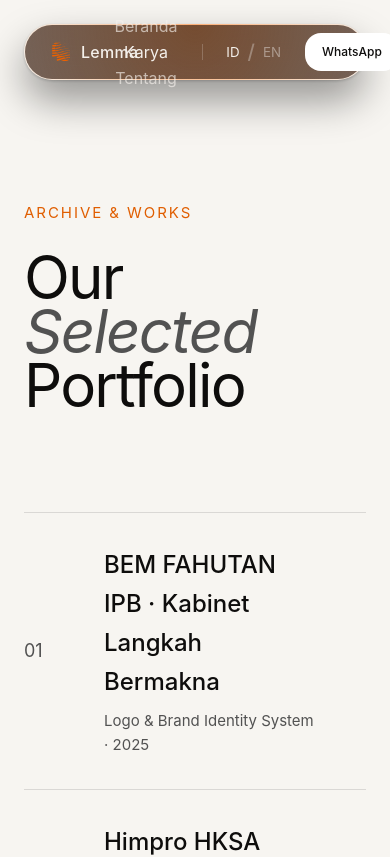
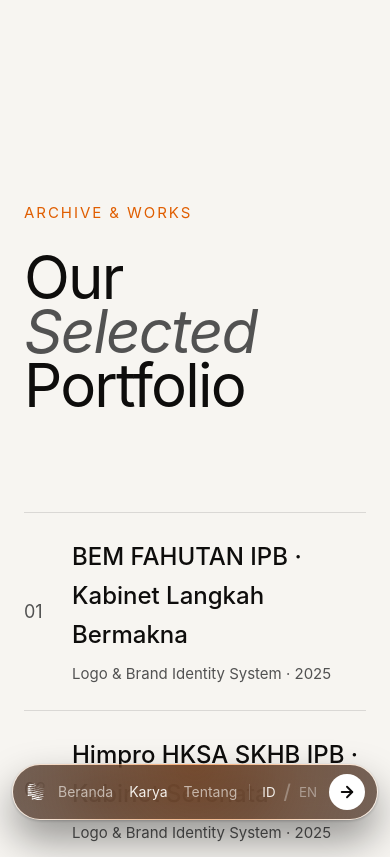
Before and after one commit to DilemmaMakna/lemma-portfolio, a Next.js app: page /karya in a window 390 px wide. Shown: the top 857 px of the page. Built offline with nearby package versions, Linux system fonts and the light colour scheme; a web font is replaced by a local one.

Commit message:
Build: Add RESPONSITIVITY on mobile and tablet devices

```diff
--- a/app/globals.css
+++ b/app/globals.css
@@ -329,4 +329,19 @@
   .hero-display {
     font-size: clamp(60px, 16vw, 120px) !important;
   }
+
+  /* Responsive utility classes overriding inline styles */
+  .md-grid-1 {
+    grid-template-columns: 1fr !important;
+  }
+  .md-flex-col {
+    flex-direction: column !important;
+  }
+  .md-karya-list {
+    grid-template-columns: 48px 1fr !important;
+    padding-block: 24px !important;
+  }
+  .md-karya-arrow {
+    display: none !important; /* Hide arrow on small screens to save space */
+  }
 }
--- a/app/karya/[slug]/page.tsx
+++ b/app/karya/[slug]/page.tsx
@@ -139,7 +139,7 @@
           )}
 
           {/* MAIN IMAGE SPREAD (Asymmetrical Parallax Grid) */}
-          <div style={{ display: "grid", gridTemplateColumns: "1fr 1fr", gap: "clamp(24px, 4vw, 48px)", marginBottom: 160, alignItems: "start" }}>
+          <div className="md-grid-1" style={{ display: "grid", gridTemplateColumns: "1fr 1fr", gap: "clamp(24px, 4vw, 48px)", marginBottom: 160, alignItems: "start" }}>
             {Array.from({ length: story.imageCount }).map((_, idx) => (
               <div
                 key={idx}
@@ -163,7 +163,7 @@
           {/* CONTENT SECTIONS WITH PINNING */}
           <div style={{ display: "flex", flexDirection: "column", gap: 120 }}>
             {story.sections.map((sec, idx) => (
-              <div key={idx} className="content-section" style={{ display: "grid", gridTemplateColumns: "1fr 2fr", gap: 64, position: "relative" }}>
+              <div key={idx} className="content-section md-grid-1" style={{ display: "grid", gridTemplateColumns: "1fr 2fr", gap: 64, position: "relative" }}>
 
                 {/* Left Column - Pinned Title */}
                 <div className="section-title-col" style={{ alignSelf: "start" }}>
--- a/app/karya/page.tsx
+++ b/app/karya/page.tsx
@@ -64,7 +64,7 @@
             <Link
               href={`/karya/${story.slug}`}
               key={story.id}
-              className="karya-list-item group"
+              className="karya-list-item group md-karya-list"
               style={{
                 textDecoration: "none",
                 color: "inherit",
@@ -112,7 +112,7 @@
                 </div>
               </div>
 
-              <div style={{ position: "relative", zIndex: 1, display: "flex", alignItems: "center", gap: 16 }}>
+              <div className="md-karya-arrow" style={{ position: "relative", zIndex: 1, display: "flex", alignItems: "center", gap: 16 }}>
                 <div style={{
                   width: 48, height: 48, borderRadius: "50%", background: "var(--neutral-ink)", color: "var(--text-on-dark)",
                   display: "flex", alignItems: "center", justifyContent: "center",
--- a/components/navigation/Footer.tsx
+++ b/components/navigation/Footer.tsx
@@ -32,7 +32,7 @@
       {/* CTA block */}
       <div style={{ paddingInline: "var(--gutter)", paddingTop: 100, paddingBottom: 60 }}>
         <div style={{ maxWidth: "var(--container-inner)", marginInline: "auto" }}>
-          <div style={{ display: "grid", gridTemplateColumns: "1fr 1fr", gap: 60, alignItems: "center" }}>
+          <div className="md-grid-1" style={{ display: "grid", gridTemplateColumns: "1fr 1fr", gap: 60, alignItems: "center" }}>
             <div>
               <Eyebrow tone="warm" style={{ marginBottom: 20 }}>Mulai Kolaborasi</Eyebrow>
               <h2 style={{ font: "var(--type-section-title)", color: "#fff", fontSize: "clamp(28px, 3vw, 48px)", marginBottom: 20 }}>
--- a/components/navigation/Navbar.tsx
+++ b/components/navigation/Navbar.tsx
@@ -71,7 +71,7 @@
   return (
     <nav
       ref={navRef}
-      className={`transition-all duration-300 ease-in-out ${className || ""}`}
+      className={`transition-all duration-300 ease-in-out mobile-bottom-nav ${className || ""}`}
       style={{
         position: "fixed",
         top: 0,
@@ -86,6 +86,7 @@
       }}
     >
       <div
+        className="mobile-nav-inner"
         style={{
           width: "100%",
           maxWidth: 900,
@@ -106,25 +107,25 @@
         }}
       >
         {/* Logo Text (Left) */}
-        <Link href="/" style={{ display: "flex", alignItems: "center", textDecoration: "none", gap: 8 }}>
-          <img src="/icons/lemma-logo.svg" alt="Logo" style={{ width: 24, height: 24 }} />
-          <span style={{
+        <Link href="/" className="mobile-logo" style={{ display: "flex", alignItems: "center", textDecoration: "none", gap: 4 }}>
+          <img src="/icons/lemma-logo.svg" alt="Logo" style={{ width: 28, height: 28, filter: "brightness(0) invert(1)" }} />
+          <span className="mobile-logo-text hover:opacity-70" style={{
             fontFamily: "var('General Sans', sans-serif)",
-            fontSize: 16,
+            fontSize: 24,
             fontWeight: 500,
             color: "#F4F0EB",
             letterSpacing: 0.3,
             lineHeight: 1,
             transition: "opacity 0.3s ease",
-          }} className="hover:opacity-70">
+          }}>
             Lemma
           </span>
         </Link>
 
         {/* Links, Lang & CTA (Right) */}
-        <div style={{ display: "flex", alignItems: "center", gap: 24 }}>
+        <div className="mobile-right-panel" style={{ display: "flex", alignItems: "center", gap: 24 }}>
           {/* Navigation Links */}
-          <ul className="hidden md:flex" style={{ gap: 28, margin: 0, padding: 0, listStyle: "none" }}>
+          <ul className="nav-links" style={{ margin: 0, padding: 0, listStyle: "none" }}>
             {GLOBAL_NAV_LINKS.map((l) => {
               const isActive = pathname === l.href || (l.href !== "/" && pathname.startsWith(l.href));
               return (
@@ -162,6 +163,7 @@
             href="https://wa.me/6281234567890"
             target="_blank"
             rel="noopener noreferrer"
+            className="hover:bg-white/20 group mobile-wa-btn"
             style={{
               display: "flex",
               alignItems: "center",
@@ -177,15 +179,14 @@
               fontFamily: "var(--font-sans, 'General Sans', sans-serif)",
               transition: "all 0.3s ease"
             }}
-            className="hover:bg-white/20 group"
           >
-            <span style={{ color: "var(--neutral-ink)" }}>WhatsApp</span>
+            <span style={{ color: "var(--neutral-ink)" }} className="mobile-wa-text">WhatsApp</span>
             <div
-              className="flex items-center justify-center overflow-hidden transition-all duration-300 ease-out w-0 opacity-0 group-hover:w-4 group-hover:opacity-100 group-hover:ml-1.5"
+              className="mobile-wa-icon flex items-center justify-center overflow-hidden transition-all duration-300 ease-out w-0 opacity-0 group-hover:w-4 group-hover:opacity-100 group-hover:ml-1.5"
             >
               <svg
                 className="transform -rotate-45 group-hover:rotate-0 transition-transform duration-300 ease-out"
-                width="14" height="14" viewBox="0 0 24 24" fill="none" stroke="var(--neutral-ink)" strokeWidth="2.5" strokeLinecap="round" strokeLinejoin="round" rotate="45"
+                width="14" height="14" viewBox="0 0 24 24" fill="none" stroke="var(--neutral-ink)" strokeWidth="2.5" strokeLinecap="round" strokeLinejoin="round"
               >
                 <line x1="5" y1="12" x2="19" y2="12"></line>
                 <polyline points="12 5 19 12 12 19"></polyline>
@@ -198,6 +199,54 @@
       {/* Basic Media Queries */}
       <style dangerouslySetInnerHTML={{
         __html: `
+        .nav-links {
+          display: flex;
+          gap: 28px;
+        }
+        @media (max-width: 767px) {
+          .mobile-bottom-nav {
+            top: auto !important;
+            bottom: 0 !important;
+            padding: 12px !important;
+            padding-bottom: 24px !important;
+          }
+          .mobile-nav-inner {
+            padding: 0 12px !important;
+            gap: 12px !important;
+          }
+          .mobile-logo-text { display: none !important; }
+          .mobile-right-panel {
+            gap: 12px !important;
+            flex: 1 !important;
+            justify-content: space-between !important;
+          }
+          .nav-links {
+            gap: 16px !important;
+            flex: 1 !important;
+            justify-content: center !important;
+          }
+          .nav-links a {
+            font-size: 14px !important;
+          }
+          .mobile-wa-text { display: none !important; }
+          .mobile-wa-btn {
+            padding: 0 !important;
+            width: 36px !important;
+            height: 36px !important;
+            border-radius: 50% !important;
+            min-width: 36px !important;
+          }
+          .mobile-wa-icon {
+            width: auto !important;
+            opacity: 1 !important;
+            margin: 0 !important;
+          }
+          .mobile-wa-icon svg {
+            transform: rotate(0) !important;
+            width: 18px !important;
+            height: 18px !important;
+          }
+        }
         @media (min-width: 768px) {
           .md\\:flex { display: flex !important; }
           .md\\:hidden { display: none !important; }
--- a/components/sections/ServiceTile.tsx
+++ b/components/sections/ServiceTile.tsx
@@ -82,7 +82,7 @@
       }} />
 
       {/* Full-height two-column content layout */}
-      <div style={{
+      <div className="md-grid-1" style={{
         position: "absolute", inset: 0,
         paddingTop: "var(--gutter)",
         paddingRight: "var(--gutter)",
```
Also changed, not shown: app/page.tsx (+4 -4 lines).
